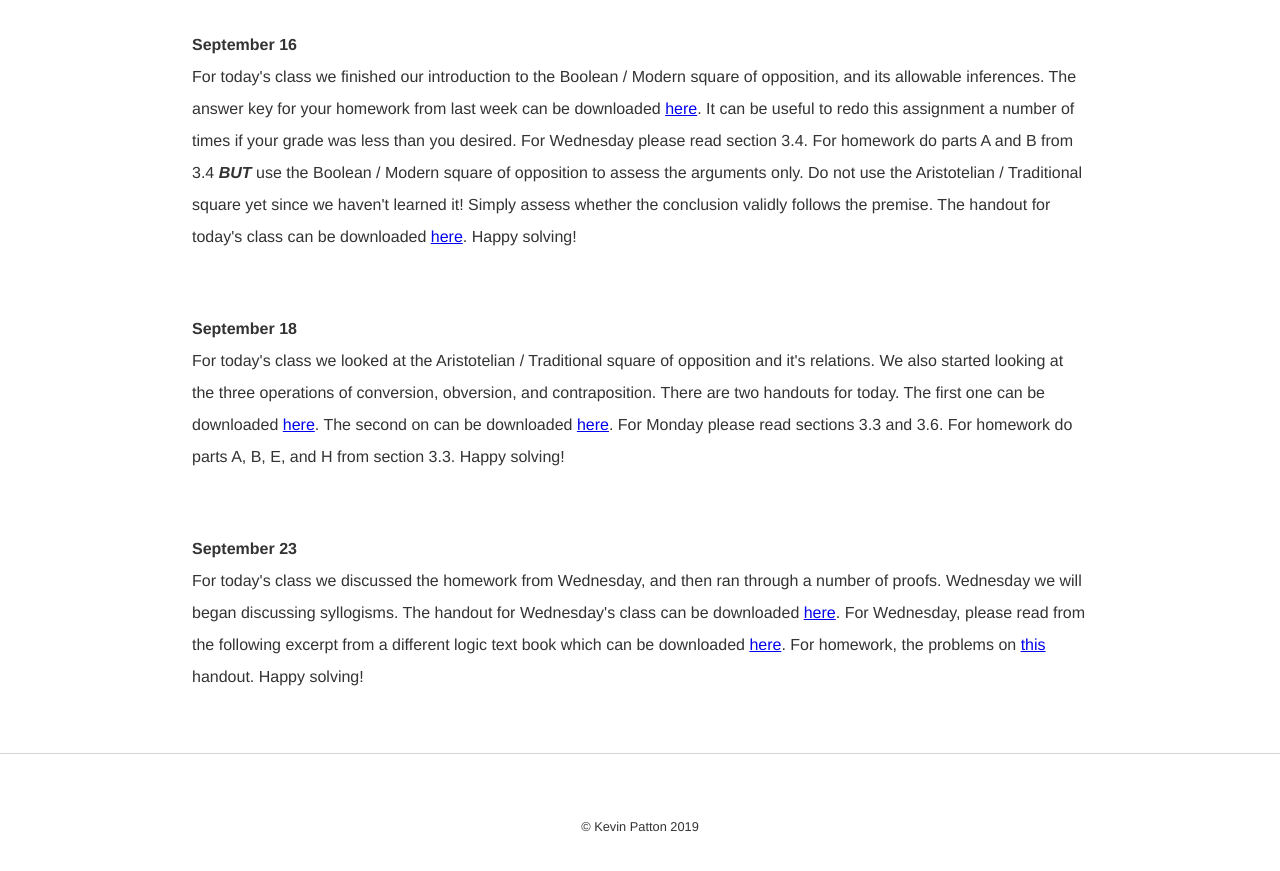
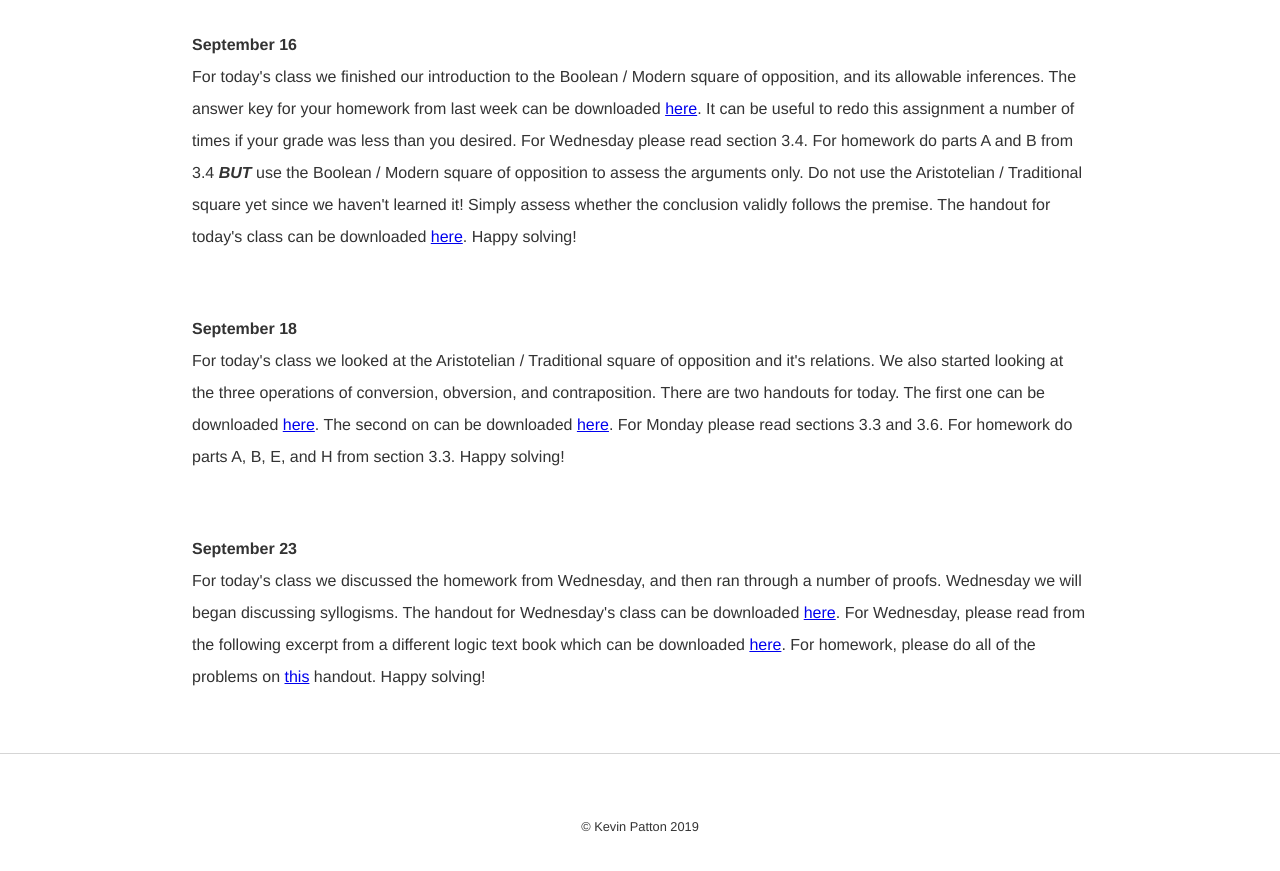
Before and after one commit to kevinjpatton/kevinjpatton.github.io, a Jekyll site: the page built from teaching/phil_1210/index.html, in a window 1280 px wide and 900 px high, scrolled down 1672 px. Shown: the top 871 px of the window. Built offline with Jekyll 4.4.1, drawn with Linux system fonts in a browser that asks for light colours; Markdown is read by kramdown in place of the engine named in the settings.

Commit message:
Update index.html

```diff
--- a/teaching/phil_1210/index.html
+++ b/teaching/phil_1210/index.html
@@ -25,4 +25,4 @@ For today's class we finished our introduction to the Boolean / Modern square of
 <p><b>September 18</b><br>
 For today's class we looked at the Aristotelian / Traditional square of opposition and it's relations.  We also started looking at the three operations of conversion, obversion, and contraposition.  There are two handouts for today.  The first one can be downloaded <a href="/teaching/phil_1210/Day 7 - 3.3.pdf" target="_blank">here</a>.  The second on can be downloaded <a href="/teaching/phil_1210/Day 8 - Section 3.6.pdf" target="_blank">here</a>.  For Monday please read sections 3.3 and 3.6.  For homework do parts A, B, E, and H from section 3.3.  Happy solving!</p>
 <p><b>September 23</b><br>
-For today's class we discussed the homework from Wednesday, and then ran through a number of proofs.  Wednesday we will began discussing syllogisms.  The handout for Wednesday's class can be downloaded <a href="/teaching/phil_1210/Day 10 - Section 5.2.pdf" target="_blank">here</a>.  For Wednesday, please read from the following excerpt from a different logic text book which can be downloaded <a href="/teaching/phil_1210/Hurley_StandardForm.pdf" target="_blank">here</a>.  For homework, the problems on <a href="/teaching/phil_1210/Categorical Proofs.pdf" target="_blank">this</a> handout.  Happy solving!</p>
+For today's class we discussed the homework from Wednesday, and then ran through a number of proofs.  Wednesday we will began discussing syllogisms.  The handout for Wednesday's class can be downloaded <a href="/teaching/phil_1210/Day 10 - Section 5.2.pdf" target="_blank">here</a>.  For Wednesday, please read from the following excerpt from a different logic text book which can be downloaded <a href="/teaching/phil_1210/Hurley_StandardForm.pdf" target="_blank">here</a>.  For homework, please do all of the problems on <a href="/teaching/phil_1210/Categorical Proofs.pdf" target="_blank">this</a> handout.  Happy solving!</p>
```
